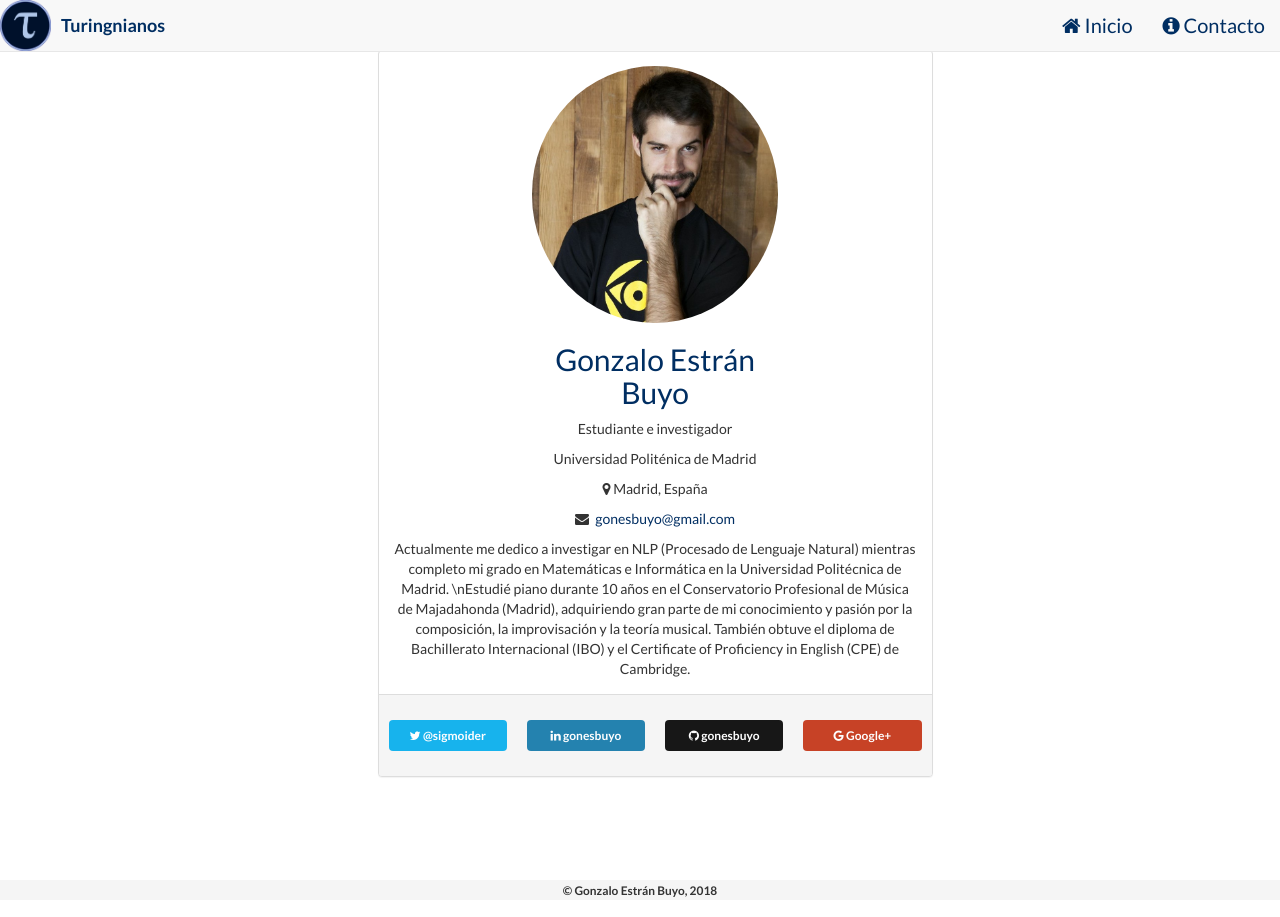
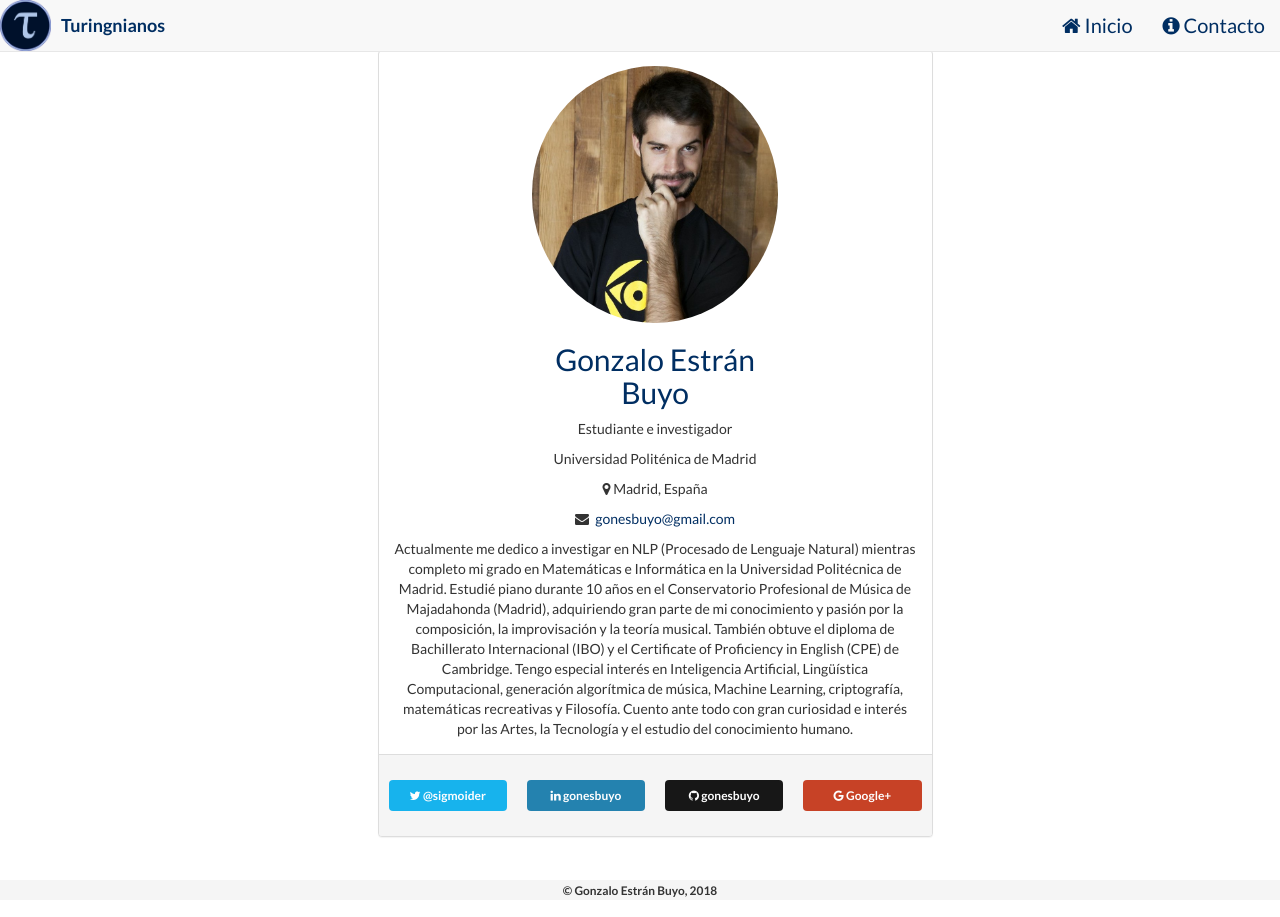
Before and after one commit to turingnianos/turingnianos.github.io, a Jekyll site: the page built from about/index.html, in a window 1280 px wide. Built offline with Jekyll 4.4.1, drawn with Linux system fonts in a browser that asks for light colours; nearby versions of some CDN libraries; comment, search, counter and statistics services are not loaded.

Commit message:
Update personal.yml

```diff
--- a/_data/personal.yml
+++ b/_data/personal.yml
@@ -5,9 +5,14 @@
   location: "Madrid, España"
   email: "gonesbuyo@gmail.com"
   gravatar: "/profilepic.jpg"
-  bio: |
+  bio: >
     Actualmente me dedico a investigar en NLP (Procesado de Lenguaje Natural) mientras completo mi grado en Matemáticas e Informática en la Universidad Politécnica de Madrid.
-    \nEstudié piano durante 10 años en el Conservatorio Profesional de Música de Majadahonda (Madrid), adquiriendo gran parte de mi conocimiento y pasión por la composición, la improvisación y la teoría musical. También obtuve el diploma de Bachillerato Internacional (IBO) y  el Certificate of Proficiency in English (CPE) de Cambridge.
+
+    Estudié piano durante 10 años en el Conservatorio Profesional de Música de Majadahonda (Madrid), adquiriendo gran parte de mi conocimiento y pasión por la composición, la improvisación y la teoría musical. También obtuve el diploma de Bachillerato Internacional (IBO) y  el Certificate of Proficiency in English (CPE) de Cambridge.
+
+    Tengo especial interés en Inteligencia Artificial, Lingüística Computacional, generación algorítmica de música, Machine Learning, criptografía, matemáticas recreativas y Filosofía.
+
+    Cuento ante todo con gran curiosidad e interés por las Artes, la Tecnología y el estudio del conocimiento humano.
 
   #activate the social buttons you like by removing the comment
   social:
```
